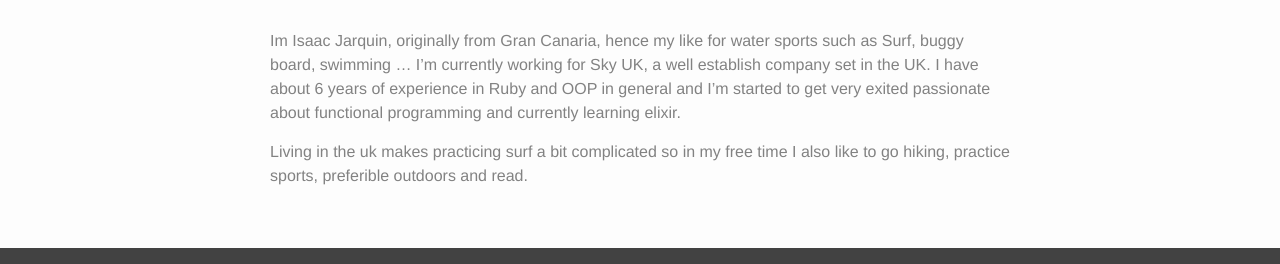
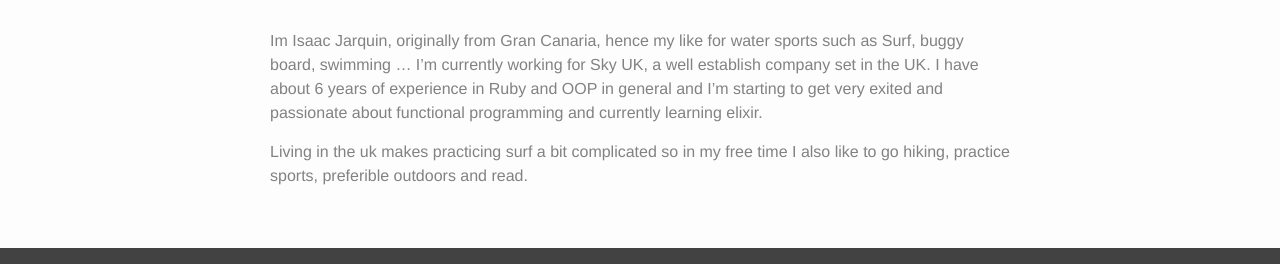
Before and after one commit to isaacjarquin/isaacjarquin.github.io, a Jekyll site: the page built from about.md, in a window 1280 px wide. Shown: the part 354-618 px from the top of the page. Built offline with Jekyll 4.4.1, drawn with Linux system fonts in a browser that asks for light colours.

Commit message:
corret grammar mistake in about section

```diff
--- a/_posts/2016-05-04-solid-single-responsibility-principle.markdown
+++ b/_posts/2016-05-04-solid-single-responsibility-principle.markdown
@@ -1,7 +1,7 @@
 ---
 layout: post
 title:  Single Responsibility Principle
-date:   2016-05-04 12:20:00
+date:   2016-05-03 12:20:00
 author: Isaac Jarquin
 categories: Sofware (Object Oriented Design)
 image: /images/blogs/object-oriented-design/solid/solid_single_responsability_principle.jpg
--- a/about.md
+++ b/about.md
@@ -4,6 +4,6 @@ title: About
 permalink: /about/
 ---
 
-Im Isaac Jarquin, originally from Gran Canaria, hence my like for water sports such as Surf, buggy board, swimming ... I'm currently working for Sky UK, a well establish company set in the UK. I have about 6 years of experience in Ruby and OOP in general and I'm started to get very exited passionate about functional programming and currently learning elixir.
+Im Isaac Jarquin, originally from Gran Canaria, hence my like for water sports such as Surf, buggy board, swimming ... I'm currently working for Sky UK, a well establish company set in the UK. I have about 6 years of experience in Ruby and OOP in general and I'm starting to get very exited and passionate about functional programming and currently learning elixir.
 
 Living in the uk makes practicing surf a bit complicated so in my free time I also like to go hiking, practice sports, preferible outdoors and read.
```
